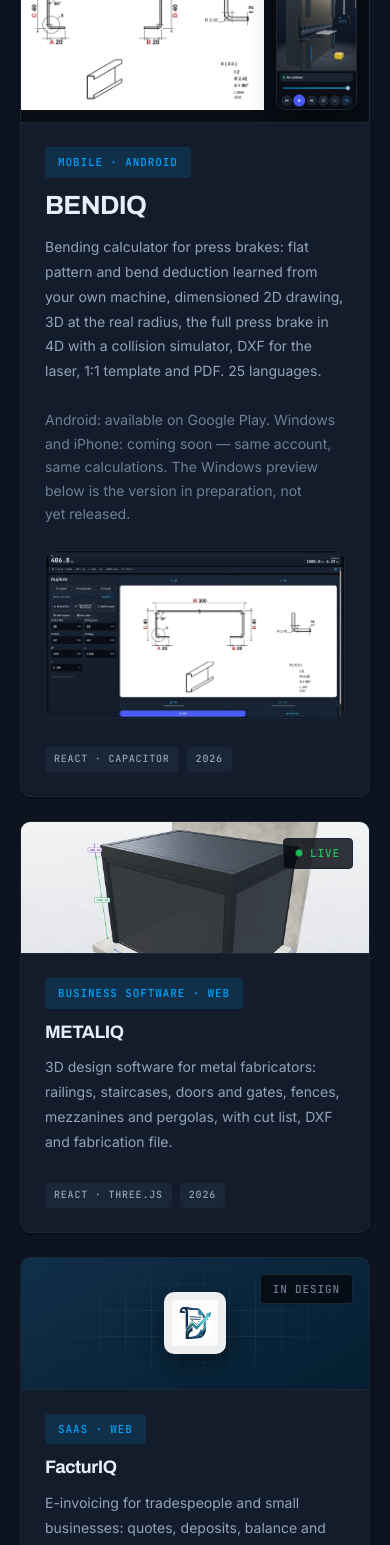
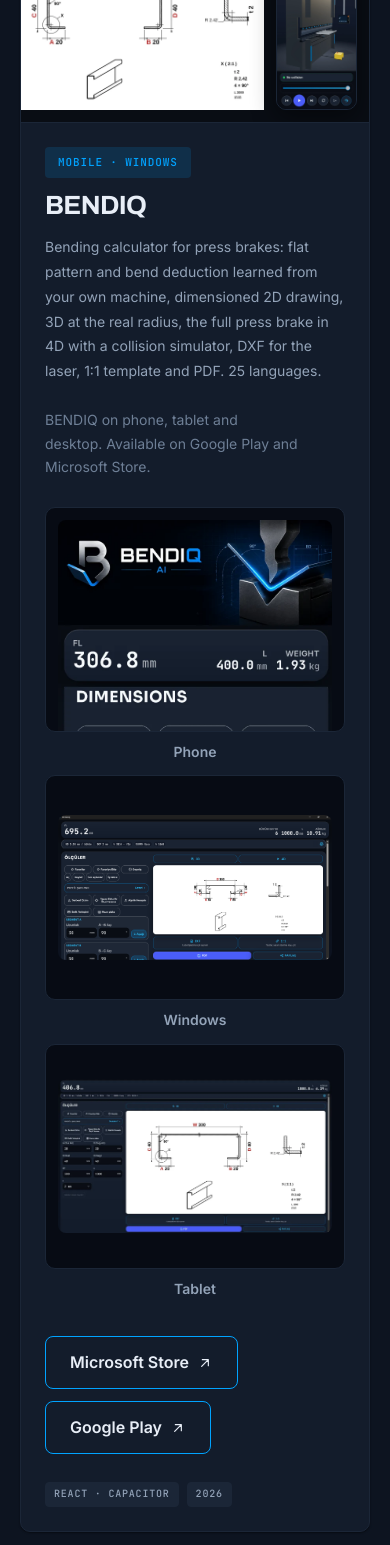
Before and after one commit to halilozer03-dotcom/Ozerlabs, a React (Vite) app: page / in a window 390 px wide. Shown: the part 10380-11925 px from the top of the page. Built offline with nearby package versions, Linux system fonts and the light colour scheme.

Commit message:
Show BENDIQ across phone, Windows and tablet

```diff
--- a/src/components/Projects.jsx
+++ b/src/components/Projects.jsx
@@ -17,7 +17,9 @@
   // Logolar müşteri sitelerinden gelir; erişilemezse baş harflere düşülür.
   const [logoFailed, setLogoFailed] = useState(false)
   const showLogo = project.logo && !logoFailed
-  const linked = Boolean(project.url)
+  // Öne çıkan BENDIQ kartında iki ayrı mağaza bağlantısı var; kartın
+  // tamamını bağlantı yapmak iç içe bağlantı üretirdi.
+  const linked = Boolean(project.url) && !featured
   // Bağlantısı verilmeyen ürün (ücretli, METALIQ): kart canlı adrese
   // gitmez, aynı sayfadaki tanıtım bölümüne (#metaliq) iner.
   const anchored = !linked && Boolean(project.anchor)
@@ -120,16 +122,34 @@
         <h3 className="project-card__title">{project.title}</h3>
         <p className="card__text">{project.desc}</p>
         {project.platformNote && <p className="project-card__platforms">{project.platformNote}</p>}
-        {project.platformShot && (
-          <img
-            className="project-card__platform-shot"
-            src={project.platformShot}
-            alt={project.platformShotAlt}
-            width="1200"
-            height="675"
-            loading="lazy"
-            decoding="async"
-          />
+        {featured && project.deviceShots && (
+          <div className="project-card__devices">
+            {project.deviceShots.map((shot) => (
+              <figure className="project-card__device" key={shot.label}>
+                <div className="project-card__device-media">
+                  <img
+                    src={shot.src}
+                    alt={shot.alt}
+                    width={shot.width}
+                    height={shot.height}
+                    loading="lazy"
+                    decoding="async"
+                  />
+                </div>
+                <figcaption>{shot.label}</figcaption>
+              </figure>
+            ))}
+          </div>
+        )}
+        {featured && project.storeLinks && (
+          <div className="project-card__stores">
+            {project.storeLinks.map((store) => (
+              <a key={store.href} href={store.href} target="_blank" rel="noopener noreferrer">
+                {store.label}
+                <Icon name="arrow-up-right" size={16} />
+              </a>
+            ))}
+          </div>
         )}
         <div className="project-card__meta">
           {project.meta.map((m) => (
--- a/src/content/links.js
+++ b/src/content/links.js
@@ -4,6 +4,7 @@
    eskiyordu. */
 
 export const PLAY_BENDIQ = 'https://play.google.com/store/apps/details?id=com.ozer.bendpro'
+export const MICROSOFT_BENDIQ = 'https://apps.microsoft.com/detail/9n5ncgc9wx3z'
 
 /* Google İşletme Profili — hero'daki puan göstergesi buraya bağlanır.
    Ziyaretçi puanı kendi gözüyle doğrulayabilsin diye gösterilen her
--- a/src/i18n/translations.js
+++ b/src/i18n/translations.js
@@ -1,4 +1,4 @@
-import { PLAY_BENDIQ } from '../content/links.js'
+import { PLAY_BENDIQ, MICROSOFT_BENDIQ } from '../content/links.js'
 
 export const translations = {
   fr: {
@@ -184,7 +184,11 @@
       ],
     },
     projects: [
-      { tag: 'MOBILE · ANDROID', logo: '/bendiq-logo.webp', cover: '/bendiq-kapak.webp', screen: '/bendiq-4d-pres.webp', platformNote: "Android : disponible sur Google Play. Windows et iPhone : bientôt — même compte, mêmes calculs. L’aperçu Windows ci-dessous est la version en préparation, pas encore publiée.", platformShot: '/bendiq-windows.webp', platformShotAlt: "Aperçu de la version Windows de BENDIQ, en préparation : cotes à gauche, plan technique 2D coté à droite, boutons 3D, 4D, DXF, 1:1 et PDF.", title: 'BENDIQ', segments: ['industry'], desc: "Calcul de pliage pour presse plieuse : développé et perte au pli apprise de votre machine, plan 2D coté, 3D au vrai rayon, la presse plieuse complète en 4D avec simulateur de collision, DXF pour le laser, gabarit 1:1 et PDF. 25 langues.", meta: ['REACT · CAPACITOR', '2026'], url: PLAY_BENDIQ },
+      { tag: 'MOBILE · WINDOWS', logo: '/bendiq-logo.webp', cover: '/bendiq-kapak.webp', screen: '/bendiq-4d-pres.webp', platformNote: 'BENDIQ sur téléphone, tablette et ordinateur. Disponible sur Google Play et Microsoft Store.', deviceShots: [
+        { label: 'Téléphone', src: '/bendiq-ana-ekran.webp', alt: 'Écran d’accueil de BENDIQ sur téléphone avec les paramètres de pliage.', width: 698, height: 1557 },
+        { label: 'Windows', src: '/bendiq-windows-desktop.png', alt: 'BENDIQ sur Windows : mesures à gauche et dessin technique 2D à droite.', width: 2880, height: 1524 },
+        { label: 'Tablette', src: '/bendiq-tablet.webp', alt: 'Vue horizontale de BENDIQ utilisée pour présenter la tablette.', width: 1200, height: 675 },
+      ], storeLinks: [{ label: 'Microsoft Store', href: MICROSOFT_BENDIQ }, { label: 'Google Play', href: PLAY_BENDIQ }], title: 'BENDIQ', segments: ['industry'], desc: "Calcul de pliage pour presse plieuse : développé et perte au pli apprise de votre machine, plan 2D coté, 3D au vrai rayon, la presse plieuse complète en 4D avec simulateur de collision, DXF pour le laser, gabarit 1:1 et PDF. 25 langues.", meta: ['REACT · CAPACITOR', '2026'], url: PLAY_BENDIQ },
       { tag: 'LOGICIEL MÉTIER · WEB', title: 'METALIQ', segments: ['industry'], cover: '/showcase/metaliq/cover.webp', desc: 'Logiciel de conception 3D pour la métallerie : garde-corps, escaliers, portes et portails, clôtures, mezzanines et pergolas, avec liste de débit, DXF et dossier de fabrication.', meta: ['REACT · THREE.JS', '2026'], anchor: 'metaliq' },
       { tag: 'SAAS · WEB', title: 'FacturIQ', segments: ['local'], logo: '/brand/facturiq.webp', status: 'design', desc: "Facturation électronique pour artisans et TPE : devis, acompte, solde et avoir, factures Factur-X vérifiées selon la norme EN 16931, export FEC pour le comptable.", meta: ['TYPESCRIPT · POSTGRESQL', '2026'] },
       { tag: 'SITE CLIENT · WEB', title: 'HD Auto', segments: ['local'], desc: 'Site vitrine pour un garage automobile, avec présentation des services et prise de rendez-vous.', meta: ['HTML · CSS · JS', '2026'], logo: '/brand/hd-auto.webp', url: 'https://wwwhdauto.com' },
@@ -397,7 +401,11 @@
       ],
     },
     projects: [
-      { tag: 'MOBILE · ANDROID', logo: '/bendiq-logo.webp', cover: '/bendiq-kapak.webp', screen: '/bendiq-4d-pres.webp', platformNote: "Android: available on Google Play. Windows and iPhone: coming soon — same account, same calculations. The Windows preview below is the version in preparation, not yet released.", platformShot: '/bendiq-windows.webp', platformShotAlt: "Preview of the BENDIQ Windows version, in preparation: dimensions on the left, dimensioned 2D technical drawing on the right, 3D, 4D, DXF, 1:1 and PDF buttons.", title: 'BENDIQ', segments: ['industry'], desc: 'Bending calculator for press brakes: flat pattern and bend deduction learned from your own machine, dimensioned 2D drawing, 3D at the real radius, the full press brake in 4D with a collision simulator, DXF for the laser, 1:1 template and PDF. 25 languages.', meta: ['REACT · CAPACITOR', '2026'], url: PLAY_BENDIQ },
+      { tag: 'MOBILE · WINDOWS', logo: '/bendiq-logo.webp', cover: '/bendiq-kapak.webp', screen: '/bendiq-4d-pres.webp', platformNote: 'BENDIQ on phone, tablet and desktop. Available on Google Play and Microsoft Store.', deviceShots: [
+        { label: 'Phone', src: '/bendiq-ana-ekran.webp', alt: 'BENDIQ home screen on a phone with bending parameters.', width: 698, height: 1557 },
+        { label: 'Windows', src: '/bendiq-windows-desktop.png', alt: 'BENDIQ on Windows: measurements on the left and a dimensioned 2D drawing on the right.', width: 2880, height: 1524 },
+        { label: 'Tablet', src: '/bendiq-tablet.webp', alt: 'Landscape BENDIQ view used to present the tablet.', width: 1200, height: 675 },
+      ], storeLinks: [{ label: 'Microsoft Store', href: MICROSOFT_BENDIQ }, { label: 'Google Play', href: PLAY_BENDIQ }], title: 'BENDIQ', segments: ['industry'], desc: 'Bending calculator for press brakes: flat pattern and bend deduction learned from your own machine, dimensioned 2D drawing, 3D at the real radius, the full press brake in 4D with a collision simulator, DXF for the laser, 1:1 template and PDF. 25 languages.', meta: ['REACT · CAPACITOR', '2026'], url: PLAY_BENDIQ },
       { tag: 'BUSINESS SOFTWARE · WEB', title: 'METALIQ', segments: ['industry'], cover: '/showcase/metaliq/cover.webp', desc: '3D design software for metal fabricators: railings, staircases, doors and gates, fences, mezzanines and pergolas, with cut list, DXF and fabrication file.', meta: ['REACT · THREE.JS', '2026'], anchor: 'metaliq' },
       { tag: 'SAAS · WEB', title: 'FacturIQ', segments: ['local'], logo: '/brand/facturiq.webp', status: 'design', desc: 'E-invoicing for tradespeople and small businesses: quotes, deposits, balance and credit notes, Factur-X invoices checked against EN 16931, and an FEC export for the accountant.', meta: ['TYPESCRIPT · POSTGRESQL', '2026'] },
       { tag: 'CLIENT SITE · WEB', title: 'HD Auto', segments: ['local'], desc: 'Showcase site for an auto garage, with service highlights and appointment booking.', meta: ['HTML · CSS · JS', '2026'], logo: '/brand/hd-auto.webp', url: 'https://wwwhdauto.com' },
@@ -610,7 +618,11 @@
       ],
     },
     projects: [
-      { tag: 'MOBILE · ANDROID', logo: '/bendiq-logo.webp', cover: '/bendiq-kapak.webp', screen: '/bendiq-4d-pres.webp', platformNote: "Android: Google Play'de yayında. Windows ve iPhone: yakında — aynı hesapla giriş, aynı hesaplamalar. Aşağıdaki Windows görüntüsü hazırlanmakta olan sürümdür, henüz yayında değil.", platformShot: '/bendiq-windows.webp', platformShotAlt: "BENDIQ Windows sürümünün hazırlanmakta olan önizlemesi: solda ölçüler, sağda ölçülendirilmiş 2D teknik resim; 3D, 4D, DXF, 1:1 ve PDF düğmeleri.", title: 'BENDIQ', segments: ['industry'], desc: "Abkant pres için büküm hesabı: makinenizden öğrenilen büküm payı ve açınım, ölçülendirilmiş 2D çizim, gerçek radüslü 3D, çarpışma simülatörüyle abkantın tamamı 4D'de, lazer için DXF, 1:1 şablon ve PDF. 25 dil.", meta: ['REACT · CAPACITOR', '2026'], url: PLAY_BENDIQ },
+      { tag: 'MOBILE · WINDOWS', logo: '/bendiq-logo.webp', cover: '/bendiq-kapak.webp', screen: '/bendiq-4d-pres.webp', platformNote: 'BENDIQ telefon, tablet ve masaüstünde. Google Play ve Microsoft Store’da yayında.', deviceShots: [
+        { label: 'Telefon', src: '/bendiq-ana-ekran.webp', alt: 'BENDIQ telefon ana ekranı ve büküm parametreleri.', width: 698, height: 1557 },
+        { label: 'Windows', src: '/bendiq-windows-desktop.png', alt: 'BENDIQ Windows ekranı: solda ölçüler, sağda ölçülendirilmiş 2D teknik resim.', width: 2880, height: 1524 },
+        { label: 'Tablet', src: '/bendiq-tablet.webp', alt: 'Tableti tanıtmak için kullanılan BENDIQ yatay ekran görünümü.', width: 1200, height: 675 },
+      ], storeLinks: [{ label: 'Microsoft Store', href: MICROSOFT_BENDIQ }, { label: 'Google Play', href: PLAY_BENDIQ }], title: 'BENDIQ', segments: ['industry'], desc: "Abkant pres için büküm hesabı: makinenizden öğrenilen büküm payı ve açınım, ölçülendirilmiş 2D çizim, gerçek radüslü 3D, çarpışma simülatörüyle abkantın tamamı 4D'de, lazer için DXF, 1:1 şablon ve PDF. 25 dil.", meta: ['REACT · CAPACITOR', '2026'], url: PLAY_BENDIQ },
       { tag: 'İŞ YAZILIMI · WEB', title: 'METALIQ', segments: ['industry'], cover: '/showcase/metaliq/cover.webp', desc: 'Metal imalatçıları için 3D tasarım yazılımı: korkuluk, merdiven, kapı ve bahçe kapısı, çit, asma kat ve pergola; kesim listesi, DXF ve imalat dosyası.', meta: ['REACT · THREE.JS', '2026'], anchor: 'metaliq' },
       { tag: 'SAAS · WEB', title: 'FacturIQ', segments: ['local'], logo: '/brand/facturiq.webp', status: 'design', desc: 'Zanaatkâr ve küçük işletmeler için e-fatura: teklif, avans, bakiye ve iade faturası; EN 16931 kurallarıyla denetlenen Factur-X faturaları ve muhasebeci için FEC dışa aktarımı.', meta: ['TYPESCRIPT · POSTGRESQL', '2026'] },
       { tag: 'MÜŞTERİ · WEB', title: 'HD Auto', segments: ['local'], desc: 'Oto tamir ve bakım servisi için hizmet tanıtımı ve randevu alma özellikli tanıtım sitesi.', meta: ['HTML · CSS · JS', '2026'], logo: '/brand/hd-auto.webp', url: 'https://wwwhdauto.com' },
--- a/src/styles/sections.css
+++ b/src/styles/sections.css
@@ -1599,14 +1599,9 @@
     grid-template-columns: repeat(3, 1fr);
   }
 
-  /* Lead kart iki satır: kapak artık tam bir A4 çizim olduğu için kart
-     790 px ve tek satırda kalınca sağına 420 px boşluk düşüyordu.
-     İki satıra yayılınca o boşluğa iki kompakt kart giriyor ve ızgara
-     1.205 → 1.181 px'e iniyor. (Kapak 237 px'lik kesitken bunun tersi
-     geçerliydi: o zaman yayılma ızgarayı şişiriyordu.) */
+  /* Üç cihaz görseli aynı sırada okunabilsin diye BENDIQ tam genişlikte. */
   .projects__lead {
-    grid-column: span 2;
-    grid-row: span 2;
+    grid-column: span 3;
   }
 }
 
@@ -2363,7 +2358,7 @@
   display: none;
 }
 
-/* BENDIQ kartı: platform durumu ve hazırlanan Windows sürümünün önizlemesi. */
+/* BENDIQ kartında üç ekran ve mağaza bağlantıları. */
 .project-card__platforms {
   margin: var(--space-3) 0 0;
   font-size: var(--fs-sm);
@@ -2371,16 +2366,75 @@
   line-height: var(--lh-normal);
 }
 
-.project-card__platform-shot {
-  display: block;
-  width: 100%;
-  height: auto;
-  margin-top: var(--space-3);
+.project-card__devices {
+  display: grid;
+  grid-template-columns: 1fr;
+  gap: var(--space-3);
+  margin-top: var(--space-4);
+}
+
+.project-card__device {
+  min-width: 0;
+  margin: 0;
+}
+
+.project-card__device-media {
+  display: grid;
+  place-items: center;
+  aspect-ratio: 4 / 3;
+  overflow: hidden;
+  padding: var(--space-3);
   border: 1px solid var(--border);
   border-radius: var(--r-md);
-}
-
-.project-card:not(.project-card--featured) .project-card__platforms,
-.project-card:not(.project-card--featured) .project-card__platform-shot {
-  display: none;
-}
+  background: var(--ink-900);
+}
+
+.project-card__device-media img {
+  display: block;
+  max-width: 100%;
+  max-height: 100%;
+  width: auto;
+  height: auto;
+  object-fit: contain;
+  border-radius: var(--r-sm);
+}
+
+.project-card__device figcaption {
+  margin-top: var(--space-2);
+  color: var(--text-soft);
+  font-size: var(--fs-sm);
+  font-weight: var(--fw-semibold);
+  text-align: center;
+}
+
+.project-card__stores {
+  display: flex;
+  flex-wrap: wrap;
+  gap: var(--space-3);
+  margin-top: var(--space-5);
+}
+
+.project-card__stores a {
+  display: inline-flex;
+  align-items: center;
+  justify-content: center;
+  gap: var(--space-2);
+  min-height: 44px;
+  padding: var(--space-3) var(--space-5);
+  border: 1px solid var(--brand-600);
+  border-radius: var(--r-sm);
+  color: var(--text);
+  font-weight: var(--fw-semibold);
+  transition: background-color var(--dur-fast) var(--ease-out);
+}
+
+.project-card__stores a:hover,
+.project-card__stores a:focus-visible {
+  background: var(--surface-2);
+}
+
+@media (min-width: 700px) {
+  .project-card__devices {
+    grid-template-columns: 0.8fr 1.1fr 1.1fr;
+  }
+}
```
Also changed, not shown: public/bendiq-tablet.webp (added), public/bendiq-windows-desktop.png (added).
